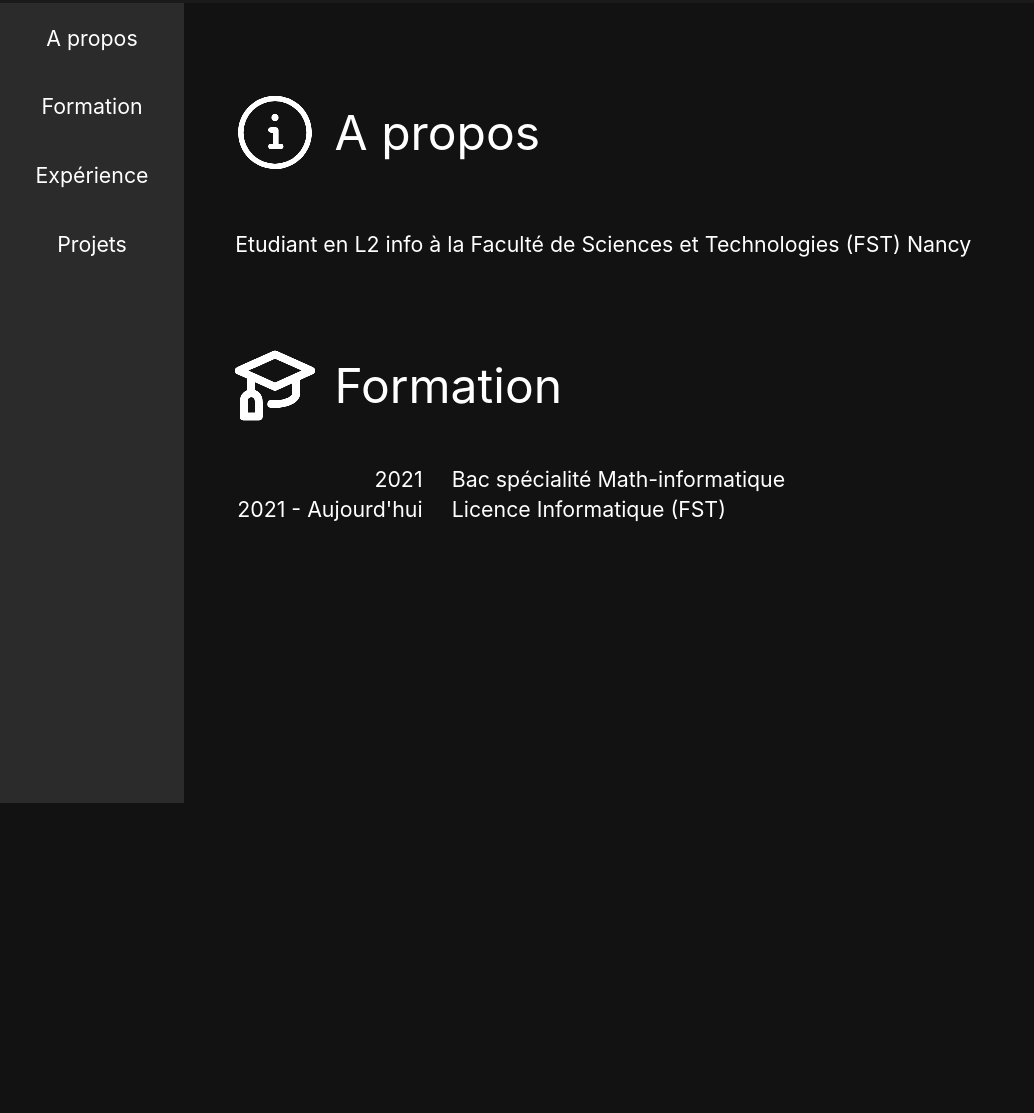
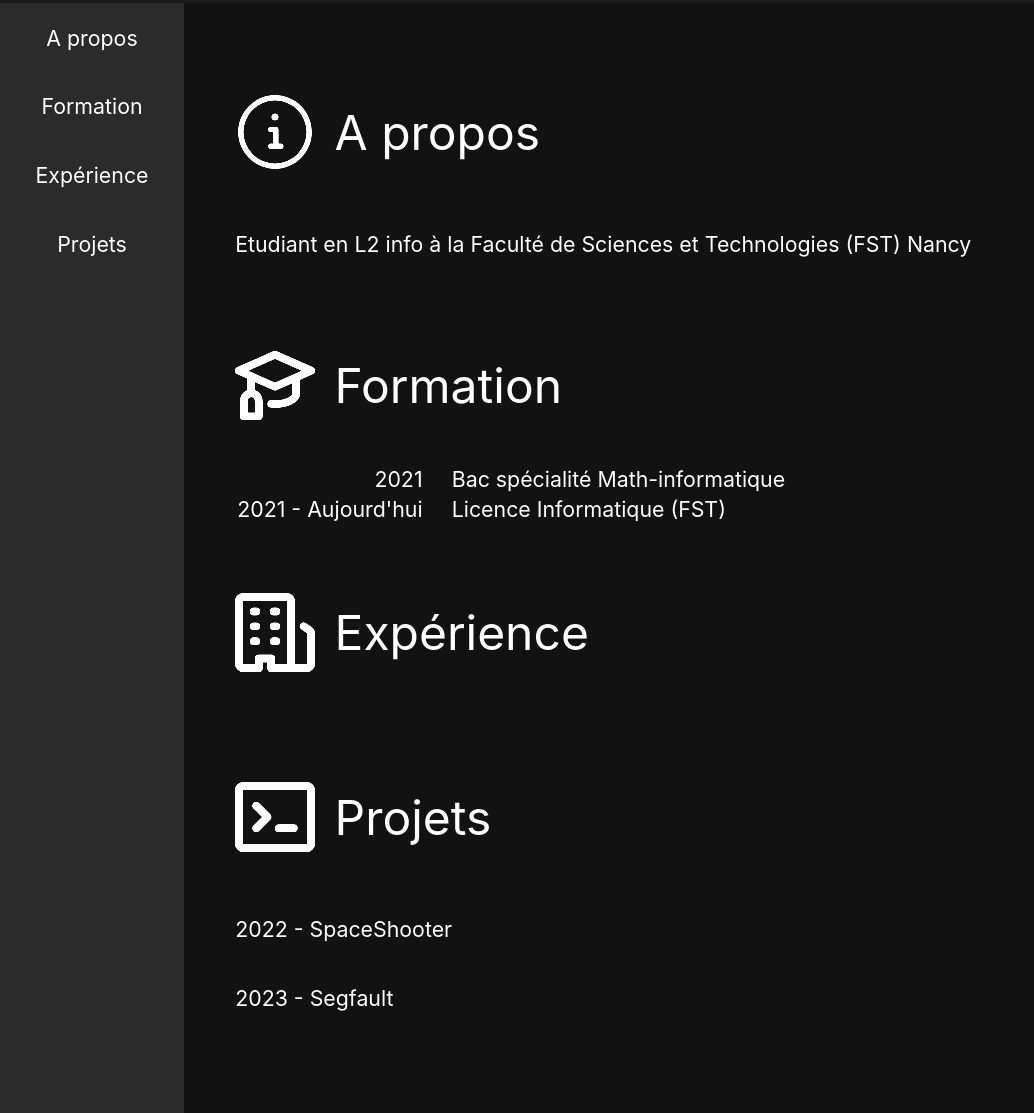
Before and after one commit to Synnly/Synnly.github.io, a plain HTML site: page index.html in a window 1280 px wide. Shown: the part 195-1308 px from the top of the page, without its empty margins (0-1034 px from the left). Before the commit the page ends 998 px from the top, so only its background shows below. Drawn offline with Linux system fonts and the light colour scheme.

Commit message:
Ajout des categories Experience et Projets

```diff
--- a/index.html
+++ b/index.html
@@ -29,19 +29,19 @@
 
             <div id="menu" class="container">
                 <div id="apropos" class="bouton">
-                    <a href="#apropos">
+                    <a href="#aproposCategorie">
                         <p>A propos</p>
                     </a>
                 </div>
 
                 <div id="formation" class="bouton">
-                    <a href="#formation">
+                    <a href="#formationCategorie">
                         <p>Formation</p>
                     </a>
                 </div>
 
                 <div id="experience" class="bouton">
-                    <a href="">
+                    <a href="#experienceCategorie">
                         <p>Expérience</p>
                     </a>
                 </div>
@@ -85,6 +85,29 @@
                         </table>
                     </div>
                 </div>
+
+                <div id="experienceCategorie" class="categorie">
+                    <div class="divTitre">
+                        <img src="assets/organization.svg" alt="Logo Expérience" class="icon">
+                        <p class="titre">Expérience</p>
+                    </div>
+                </div>
+
+                <div id="projetsCategorie" class="categorie">
+                    <div class="divTitre">
+                        <img src="assets/terminal.svg" alt="Logo Expérience" class="icon">
+                        <p class="titre">Projets</p>
+                    </div>
+                    <div>
+                        <div class="projetGauche">
+                            <p>2022 - SpaceShooter</p>
+                        </div>
+
+                        <div class="projetDroite">
+                            <p>2023 - Segfault</p>
+                        </div>
+                    </div>
+                </div>
             </div>
 
         </div>
--- a/style.css
+++ b/style.css
@@ -65,14 +65,13 @@ a{
 
 #contenu {
     width: 100%;
-    height: 100vh;
+    height: fit-content;
 }
 
 #menu {
     background-color: #2b2b2b;
     width: 15%;
     min-width: fit-content;
-    height: auto;
     flex-direction: column;
     justify-content: start;
 }
@@ -116,6 +115,8 @@ a{
 
 .icon {
     width: 8%;
+    height: 8%;
+    align-self: center;
 }
 
 .annee {
```
Also changed, not shown: assets/organization.svg (added), assets/terminal.svg (added).
